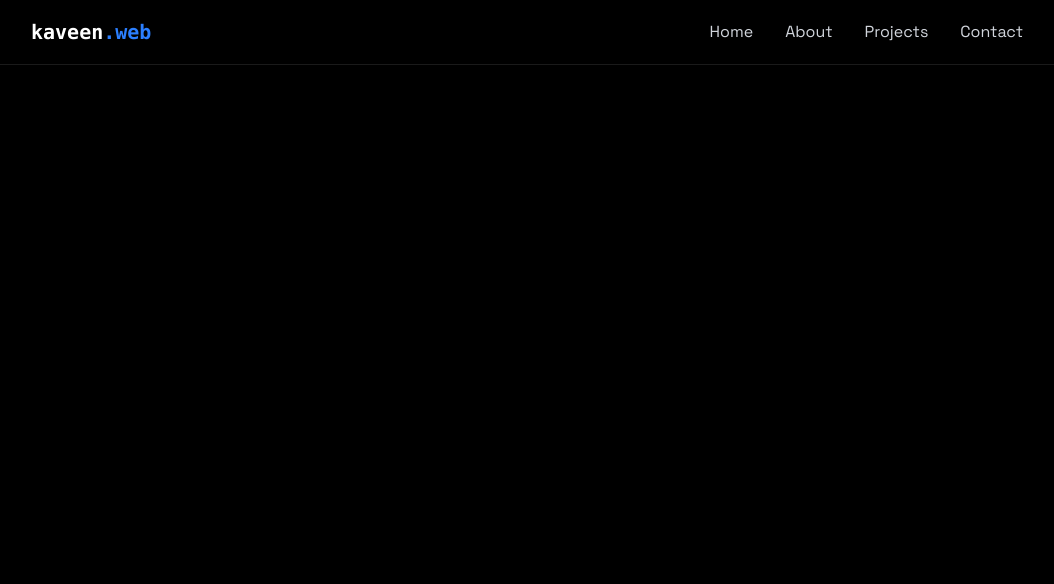
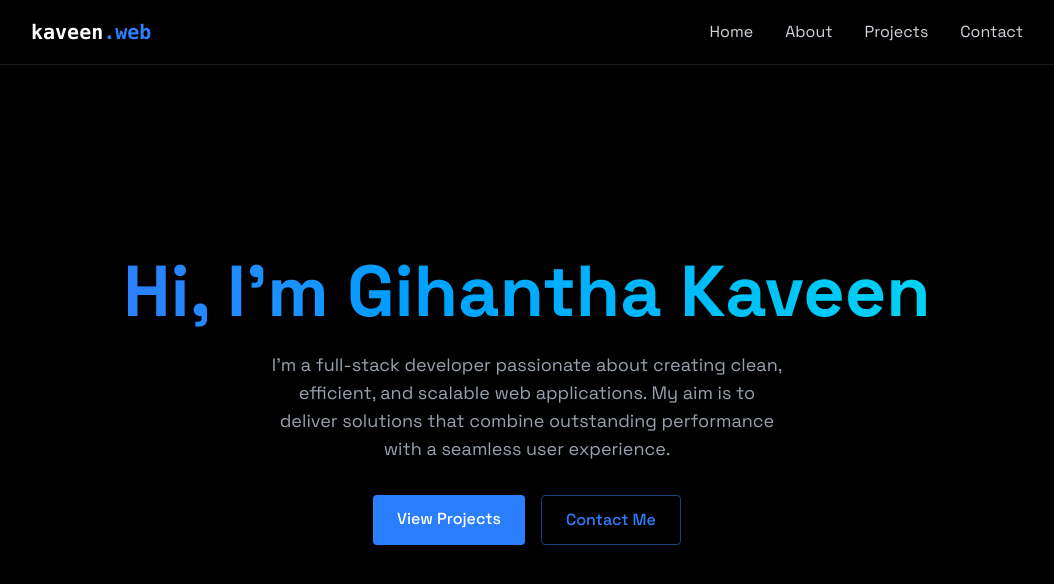
Before and after one commit to gihantha/portfolio, a React (Vite) app: page / in a window 1280 px wide. Shown: the top 584 px of the page, without its empty margins (113-1167 px from the left). Built offline with nearby package versions, Linux system fonts and the light colour scheme.

Commit message:
feat(Home):created home screnn with an intro

```diff
--- a/src/App.jsx
+++ b/src/App.jsx
@@ -4,6 +4,7 @@
 import { Navbar } from "./components/Navbar";
 import "./index.css";
 import { MobileMenu } from "./components/MobileMenu";
+import { Home } from "./components/sections/Home";
 
 function App() {
   const [isLoaded, setIsLoaded] = useState(false);
@@ -19,6 +20,7 @@
       >
         <Navbar menuOpen={menuOpen} setMenuOpen={setMenuOpen} />
         <MobileMenu menuOpen={menuOpen} setMenuOpen={setMenuOpen} />
+        <Home />
       </div>
     </>
   );
--- a/src/components/sections/Home.jsx
+++ b/src/components/sections/Home.jsx
@@ -0,0 +1,36 @@
+export const Home = () => {
+  return (
+    <section
+      id="home"
+      className="min-h-screen flex items-center justify-center relative"
+    >
+      <div className="text-center z-10 px-4">
+        <h1 className="text-5xl md:text-7xl font-bold mb-6 bg-gradient-to-r from-blue-500 to-cyan-400 bg-clip-text text-transparent leading-right">
+          Hi, I'm Gihantha Kaveen
+        </h1>
+        <p className="text-gray-400 text-lg mb-8 max-w-lg mx-auto">
+          I'm a full-stack developer passionate about creating clean, efficient,
+          and scalable web applications. My aim is to deliver solutions that
+          combine outstanding performance with a seamless user experience.
+        </p>
+        <div className="flex justify-center space-x-4">
+            {/* project page */}
+          <a
+            href="#projects"
+            className="bg-blue-500 text-white py-3 px-6 rounded font-medium transition relative overflow-hidden hover:-translate-y-0.5 hover:shadow-[0_0_15px_rgba(59, 130, 246, 0.4)]"
+          >
+            View Projects
+          </a>
+          {/* contact page */}
+          <a
+            href="#contact"
+            className="border border-blue-500/50 text-blue-500 py-3 px-6 rounded font-medium transition-all duration-200
+             hover:-translate-y-0.5 hover:shadow-[0_0_15px_rgba(59, 130, 246, 0.2)] hover:bg-blue-500/10"
+          >
+            Contact Me
+          </a>
+        </div>
+      </div>
+    </section>
+  );
+};
```
